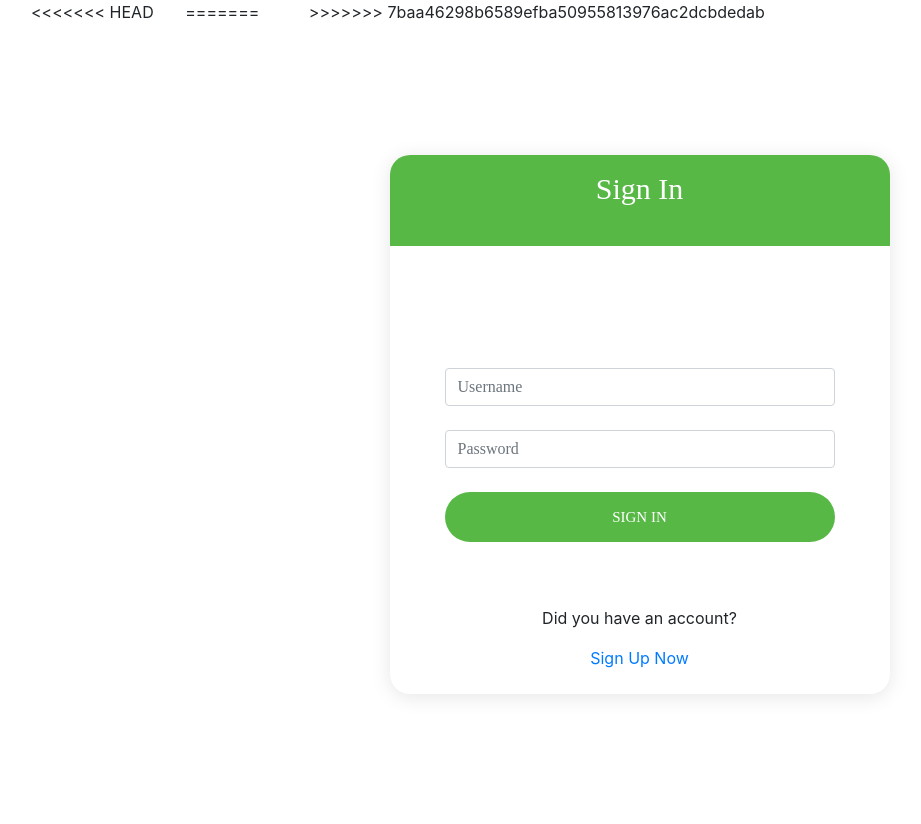
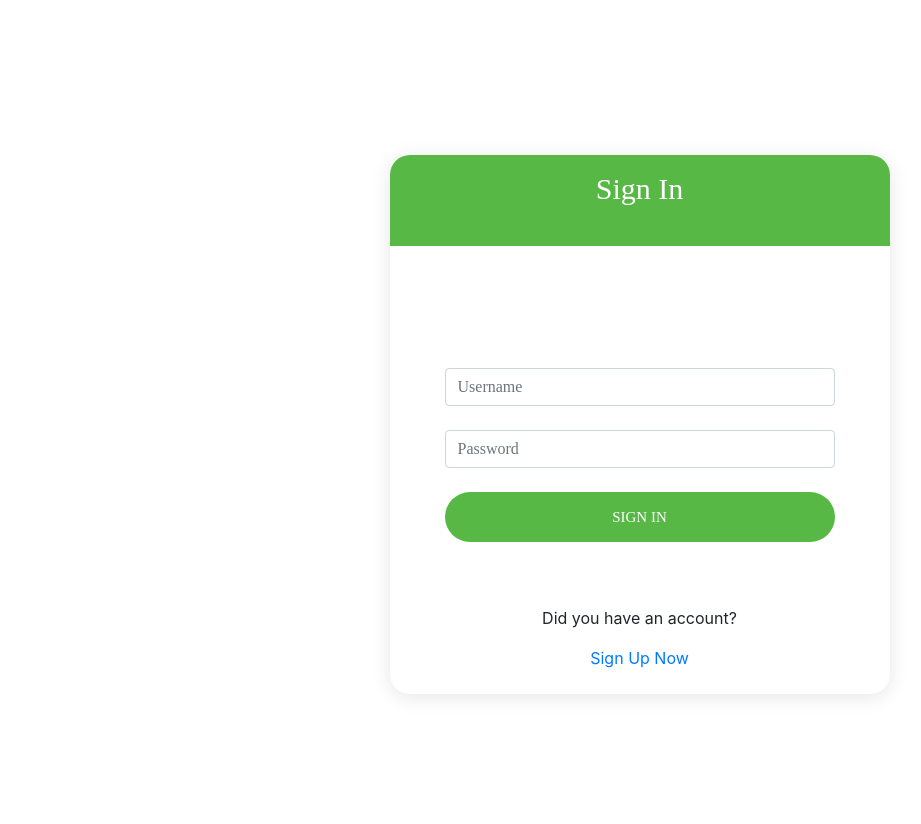
Before and after one commit to TanLinh15/ProjectFlask, a Flask app: page /login/ in a window 1280 px wide. Shown: the whole page, without its empty margins (5-926 px from the left). Run offline with Flask 2, Linux system fonts and the light colour scheme; some libraries are stand-ins or nearby versions.

Commit message:
Update index.html

```diff
--- a/templates/index.html
+++ b/templates/index.html
@@ -3,16 +3,14 @@
  <head>
   <meta charset="utf-8">
   <title>Login</title>
-<<<<<<< HEAD
   <link rel="stylesheet" href='/static/login.css' />
   <link rel="stylesheet" href="https://use.fontawesome.com/releases/v5.7.1/css/all.css">
-=======
+
   <link rel="stylesheet" href='/static/style.css' />
   <link rel="stylesheet" href="https://use.fontawesome.com/releases/v5.7.1/css/all.css">
 
  <link rel="stylesheet" href="css/style.css">
  <link rel="stylesheet" href="https://use.fontawesome.com/releases/v5.7.1/css/all.css">
->>>>>>> 7baa46298b6589efba50955813976ac2dcbdedab
  <link href="https://maxcdn.bootstrapcdn.com/bootstrap/4.1.1/css/bootstrap.min.css" rel="stylesheet" id="bootstrap-css">
  <script src="https://maxcdn.bootstrapcdn.com/bootstrap/4.1.1/js/bootstrap.min.js"></script>
  <script src="https://cdnjs.cloudflare.com/ajax/libs/jquery/3.2.1/jquery.min.js"></script>
```
